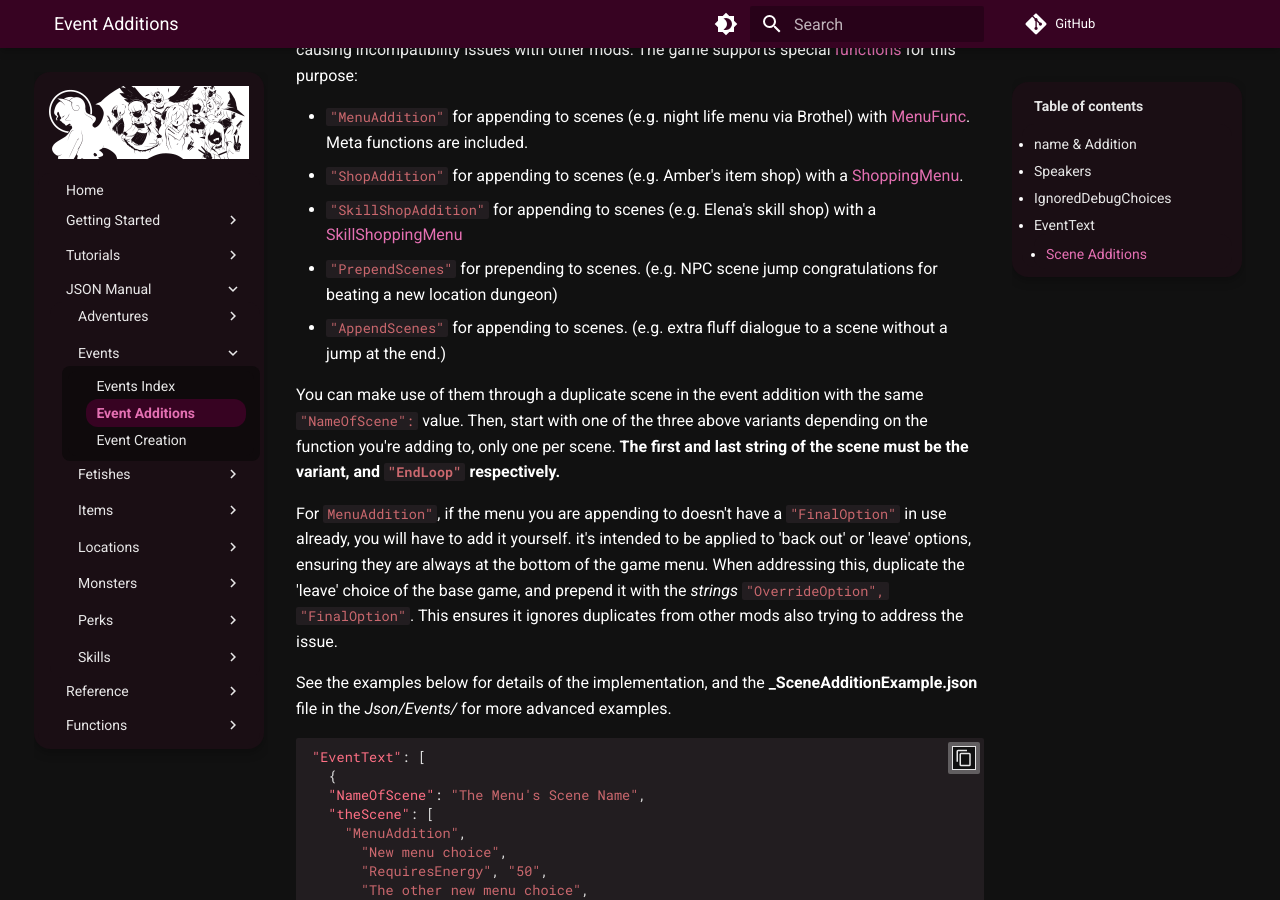
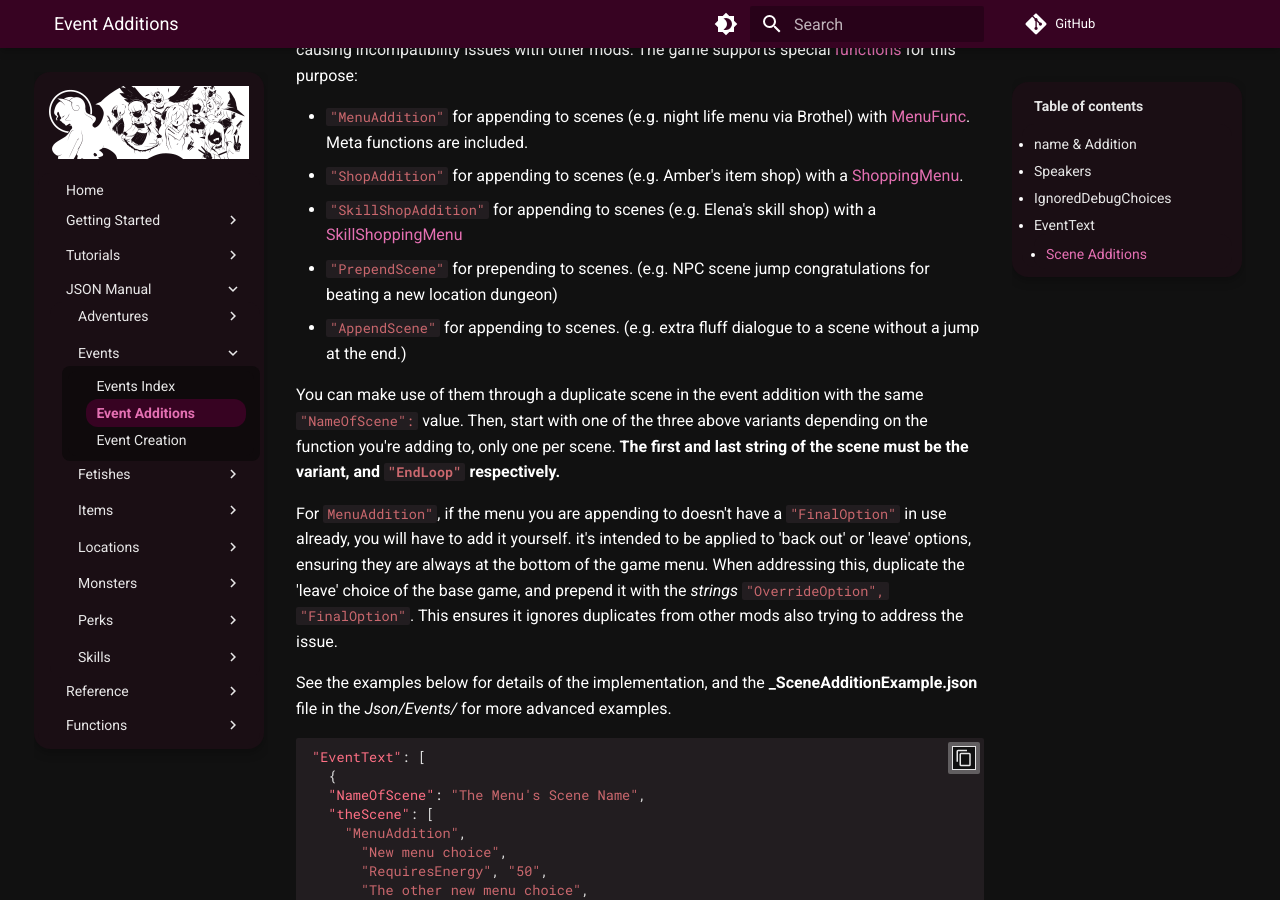
Before and after one commit to feltcute/ModdingDocsMGD, an MkDocs documentation site: the page built from docs/Manual/Events/Additions.md, in a window 1280 px wide and 900 px high, scrolled down 2316 px. Built offline with MkDocs 1.6.1 and Material for MkDocs 9.7.7, drawn with Linux system fonts in a browser that asks for light colours; plug-ins that fetch from the network failed and are left out; comment, search, counter and statistics services are not loaded.

Commit message:
typo fixes

```diff
--- a/docs/Manual/Events/Additions.md
+++ b/docs/Manual/Events/Additions.md
@@ -120,9 +120,9 @@ this purpose:
     with a [ShoppingMenu](../../Functions/General/Shop.md).
 -   `"SkillShopAddition"` for appending to scenes (e.g. Elena's skill
     shop) with a [SkillShoppingMenu](../../Functions/General/Shop.md#skill-shopping)
--   `"PrependScenes"` for prepending to scenes. (e.g. NPC scene jump
+-   `"PrependScene"` for prepending to scenes. (e.g. NPC scene jump
     congratulations for beating a new location dungeon)
--   `"AppendScenes"` for appending to scenes. (e.g. extra fluff dialogue
+-   `"AppendScene"` for appending to scenes. (e.g. extra fluff dialogue
     to a scene without a jump at the end.)
 
 You can make use of them through a duplicate scene in the event addition
```
